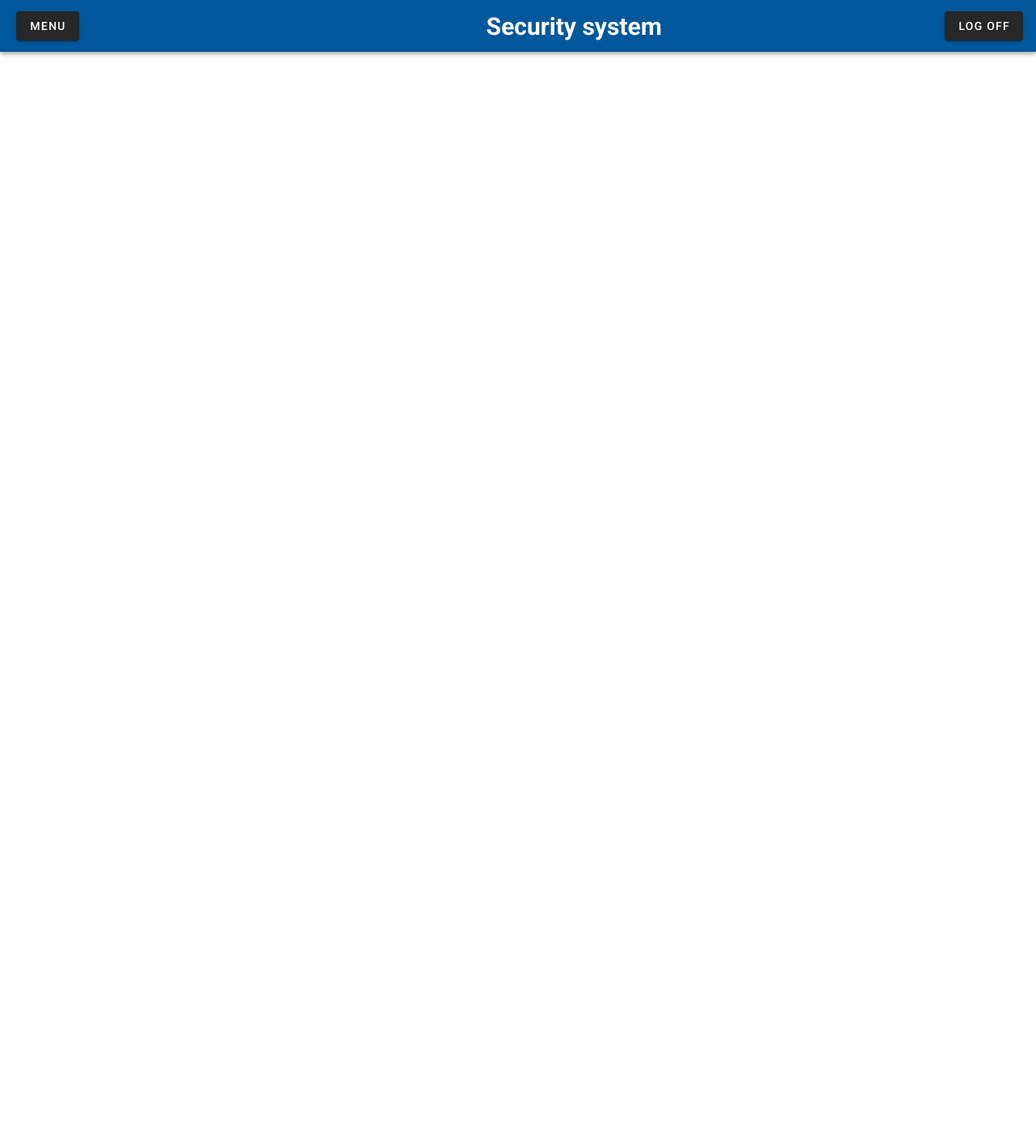
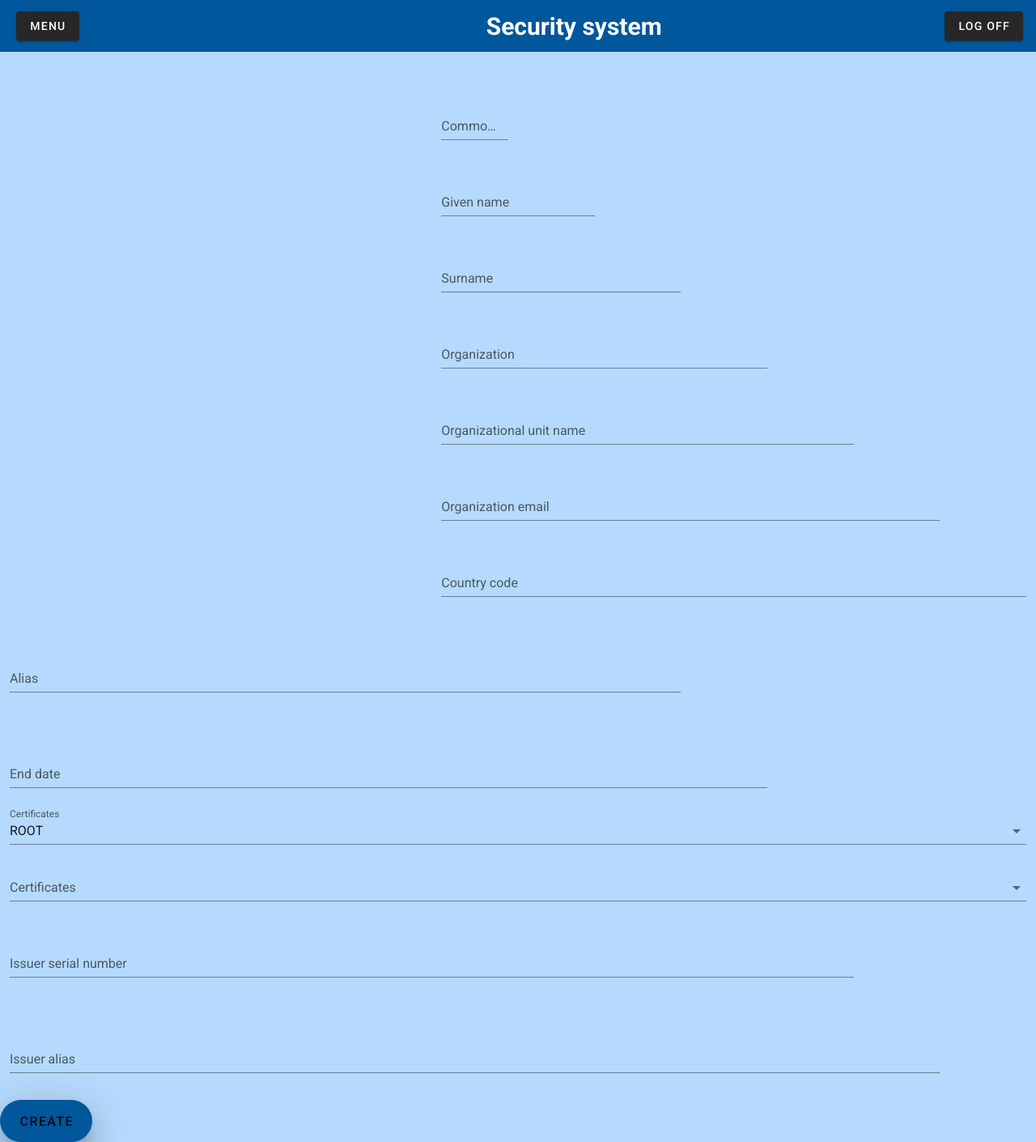
Before and after one commit to Ana00000/XML-and-BSEP, a Vue app in the folder BSEP/bsep/src/main/frontend/: page /newCertificate in a window 1280 px wide. Shown: the whole page at 81% size. Before the commit the page ends 800 px from the top, so only its background shows below. Built offline with nearby package versions, Linux system fonts and the light colour scheme; what vuetify-datetime-picker would draw is missing.

Commit message:
BSEP-chore: frontend new certificate page

```diff
--- a/BSEP/bsep/src/main/frontend/src/views/NewCertificate.vue
+++ b/BSEP/bsep/src/main/frontend/src/views/NewCertificate.vue
@@ -1,10 +1,168 @@
 <template>
-  <div class="page"/>
+  <div class="page">
+      <br/><br/>
+      <v-container fluid class="container">
+          <v-row>
+          <v-col cols="5"/>
+          <v-col cols="1">
+              <v-text-field
+                  label="Common name"
+                  v-model="commonName"
+                  hint="Common name should contain at least 2 characters!"
+                  color="light-blue darken-4"/>
+          </v-col>
+          </v-row>
+
+          <v-row>
+          <v-col cols="5"/>
+          <v-col cols="2">
+              <v-text-field
+              label="Given name"
+              v-model="givenName"
+              hint="Given name should contain at least 2 characters!"
+              color="light-blue darken-4"/>
+          </v-col>
+          </v-row>
+
+          <v-row>
+          <v-col cols="5"/>
+          <v-col cols="3">
+              <v-text-field
+              label="Surname"
+              v-model="surname"
+              hint="Surname should contain at least 2 characters!"
+              color="light-blue darken-4"/>
+          </v-col>
+          </v-row>
+
+          <v-row>
+          <v-col cols="5"/>
+          <v-col cols="4">
+              <v-text-field
+              label="Organization"
+              v-model="organization"
+              hint="Organization should contain at least 2 characters!"
+              color="light-blue darken-4"/>
+          </v-col>
+          </v-row>
+
+          <v-row>
+          <v-col cols="5"/>
+          <v-col cols="5">
+              <v-text-field
+              label="Organizational unit name"
+              v-model="organizationalUnitName"
+              hint="Organizational unit name should contain at least 1 character!"
+              color="light-blue darken-4"/>
+          </v-col>
+          </v-row>
+
+          <v-row>
+          <v-col cols="5"/>
+          <v-col cols="6">
+              <v-text-field
+              label="Organization email"
+              v-model="organizationEmail"
+              hint="Organization email should contain at least 10 characters!"
+              color="light-blue darken-4"/>
+          </v-col>
+          </v-row>
+
+          <v-row>
+          <v-col cols="5"/>
+          <v-col cols="7">
+              <v-text-field
+              label="Country code"
+              v-model="countryCode"
+              hint="Country code should contain at least 2 characters!"
+              color="light-blue darken-4"/>
+          </v-col>
+          </v-row>
+
+          <v-row>
+          <v-col cols="5"/>
+          <v-col cols="8">
+              <v-text-field
+              label="Alias "
+              v-model="alias"
+              hint="Alias should contain at least 2 characters!"
+              color="light-blue darken-4"/>
+          </v-col>
+          </v-row>
+
+          <v-row>
+          <v-col cols="5"/>
+          <v-col cols="9">
+              <v-text-field
+              label="End date"
+              v-model="endDate"
+              hint="End date should contain at least 6 characters!"
+              color="light-blue darken-4"/>
+          </v-col>
+          </v-row>
+
+          <v-combobox :items="certificates" :item-text="text" v-model="selectedCertificateType"
+          :label="label" hint="Choose certificate type."/>
+
+          <v-combobox :items="certificates" :item-text="text" v-model="selectedCertificatePurpose"
+          :label="label" hint="Choose certificate purpose."/>
+
+          <v-row v-bind:hidden="selectedCertificateType=='ROOT'">
+          <v-col cols="5"/>
+          <v-col cols="10">
+              <v-text-field
+              label="Issuer serial number"
+              v-model="issuerSerialNumber"
+              hint="Issuer serial number should contain at least 3 characters!"
+              color="light-blue darken-4"/>
+          </v-col>
+          </v-row>
+
+          <v-row v-bind:hidden="selectedCertificateType=='ROOT'">
+          <v-col cols="5"/>
+          <v-col cols="11">
+              <v-text-field
+              label="Issuer alias"
+              v-model="issuerAlias"
+              hint="Issuer alias should contain at least 2 characters!"
+              color="light-blue darken-4"/>
+          </v-col>
+          </v-row>
+      </v-container>
+
+      <div class="createButton">
+          <v-btn
+              v-on:click="createCertificate"
+              color="light-blue darken-4"
+              elevation="24"
+              x-large
+              raised
+              rounded
+          >Create</v-btn>
+      </div>
+  </div>
 </template>
 
 <script>
 export default {
-  name: 'NewCertificate'
+  name: 'NewCertificate',
+  data: () => ({
+        commonName: null,
+        givenName: null,
+        surname: null,
+        organization: null,
+        organizationalUnitName: null,
+        organizationEmail: null,
+        countryCode: null,
+        alias: null,
+        endDate: null,
+        issuerSerialNumber: null,
+        issuerAlias: null,
+        certificates: [],
+        selectedCertificateType: "ROOT",
+        selectedCertificatePurpose: null,
+        label: 'Certificates',
+    }),
 }
 </script>
 
```
